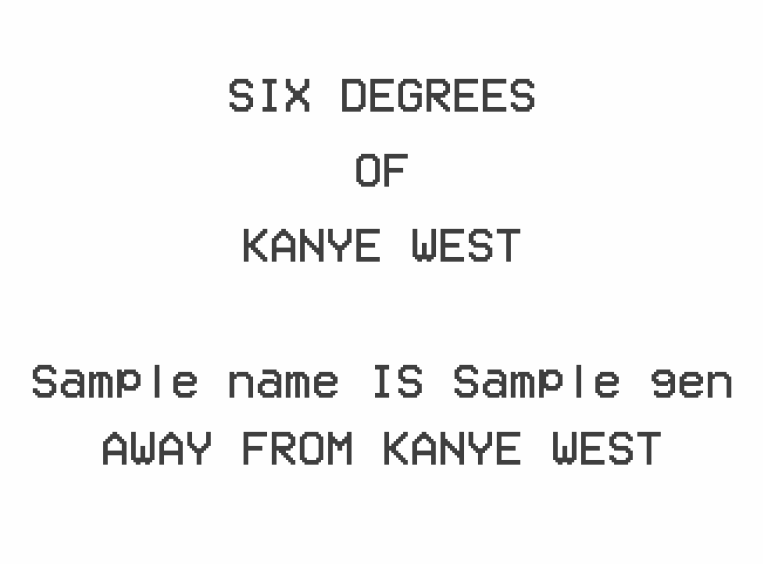
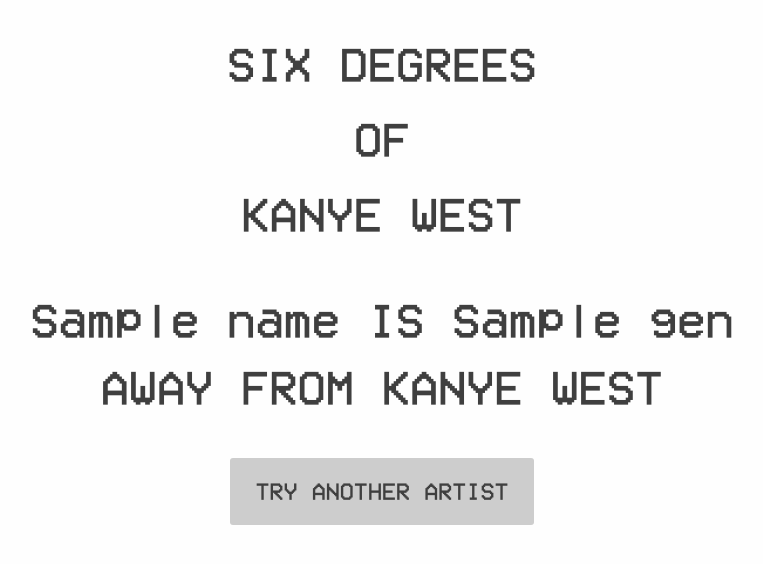
Before and after one commit to sa2812/Six-Degrees-of-Kanye-West, a Flask app: template web/templates/index.html in a window 1280 px wide. Shown: the top 564 px of the page, without its empty margins (258-1021 px from the left). Run offline with Flask 2, Linux system fonts and the light colour scheme; the template is opened without the code that fills it: most values are stand-ins (such as "Sample title", 1, 10 or a date in 2020); some libraries are stand-ins or nearby versions.

Commit message:
further updated the website

```diff
--- a/web/static/css/style.css
+++ b/web/static/css/style.css
@@ -9,7 +9,7 @@
 }*/
 
 .row {
-	padding-top: 60px;
+	margin-top: 30px;
 }
 
 h1 {
@@ -66,3 +66,19 @@
   word-wrap: break-word;
   word-break: break-word;
 }
+
+.button {
+  background-color:#CDCDCD;
+  color:#3F3F3F;
+  text-transform: uppercase;
+  font-family: vcr, 'Arial';
+  font-size:1.5rem;
+  margin-top:30px;
+}
+
+.not-found {
+  margin-top:30px;
+  margin-bottom:30px;
+  font-size: 1.5rem;
+  background-color: #f78c52;
+}
--- a/web/templates/index.html
+++ b/web/templates/index.html
@@ -23,8 +23,16 @@
 		{% if gen %}
 		<div class="small-9 medium-10 small-centered columns text-center">
 		<h1>{{ name }} IS {{ gen }} AWAY FROM KANYE WEST</h1>
+		<a class="button" href="{{ url_for('index') }}">Try another artist</a>
 		{% else %}
 		<div class="small-9 medium-9 small-centered columns text-center">
+		{% with messages = get_flashed_messages() %}
+		{% if messages %}
+		{% for message in messages %}
+		<h1 class="not-found">{{ message }}</h1>
+		{% endfor %}
+		{% endif %}
+		{% endwith %}
 			<form action="{{url_for('degree')}}" method="post">
 				<input type="text" autocomplete="off" name="artist" class="artist" placeholder="Enter artist name" maxlength="50" onkeyup="Expand(this);"/>
 				<br><input type="submit" class="default" id="submit" name="go" value="Submit"/>
--- a/web/web.py
+++ b/web/web.py
@@ -1,6 +1,6 @@
 import sys
 sys.path.append("..")
-from flask import Flask, request, g, render_template, url_for, redirect, session
+from flask import Flask, request, g, render_template, url_for, redirect, session, flash
 from db_conn import *
 import os
 
@@ -16,7 +16,8 @@
 	c.execute("""SELECT name, gen, uri
 				 FROM kanye_degree
 				 WHERE name LIKE ?
-		      	 """, (artist,))
+				 ORDER BY length(name)
+		      	 """, ('%'+artist+'%',))
 	return c.fetchone()
 
 @db_wrapper
@@ -33,16 +34,31 @@
 @app.route("/artist", methods=['POST'])
 def degree():
 	artist = request.form['artist']
-	name, gen, uri = search(artist)
+	try:
+		name, gen, uri = search(artist)
+	except TypeError:
+		flash("Artist not found")
+		return redirect(url_for('index'))
 	session['name'] = name
 	session['gen'] = gen
-	# return render_template('index.html', name=name.upper(), gen=gen)
 	return redirect(url_for('get_page', uri=uri))
 
-@app.route('/artist/<string:uri>')
+@app.route('/artist/<string:uri>', methods=['GET', 'POST'])
 def get_page(uri):
+	if request.method == 'POST':
+		name = session['name']
+		gen = session['gen']
+		try:
+			return render_template('index.html', name=name.upper(), gen=gen)
+		except NameError:
+			flash("Artist not found")
+			return redirect(url_for('index'))
 	name, gen, uri = search_by_uri(uri)
-	return render_template('index.html', name=name.upper(), gen=gen)
+	try:
+		return render_template('index.html', name=name.upper(), gen=gen)
+	except NameError:
+		flash("Artist not found")
+		return redirect(url_for('index'))
 
 
 if __name__ == "__main__":
```
